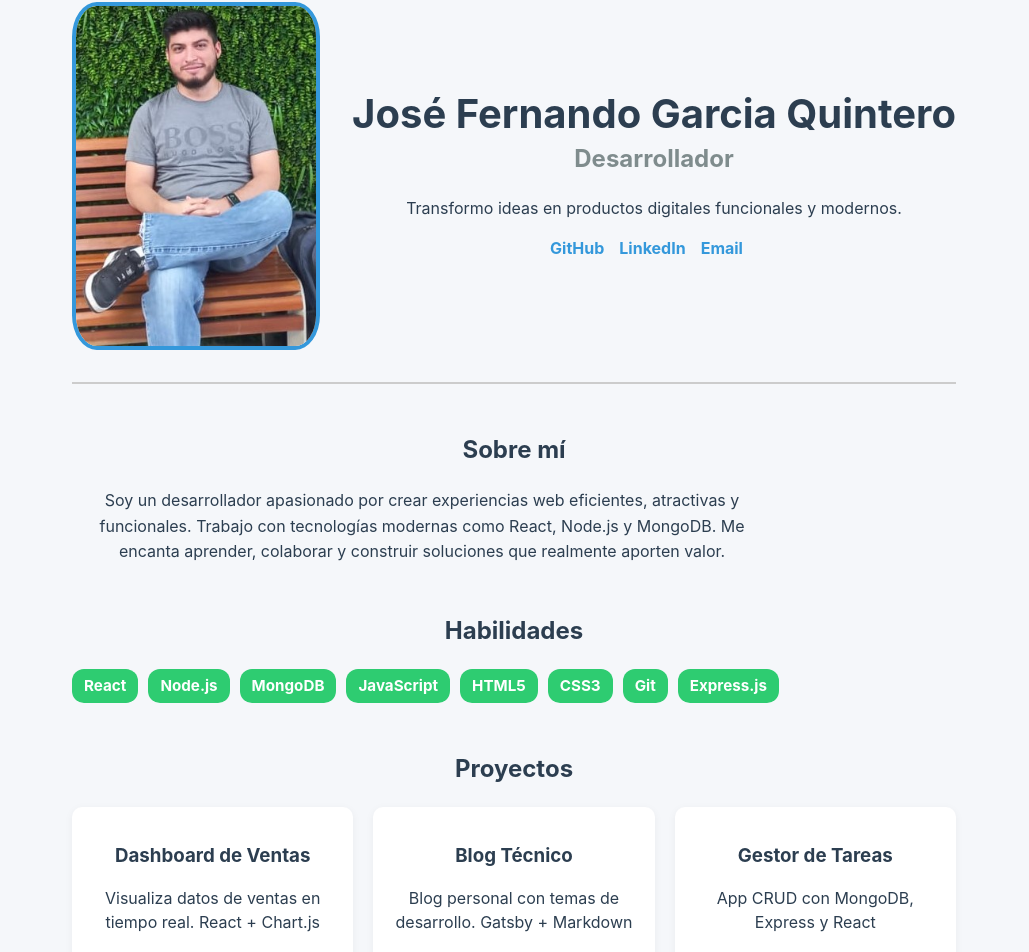
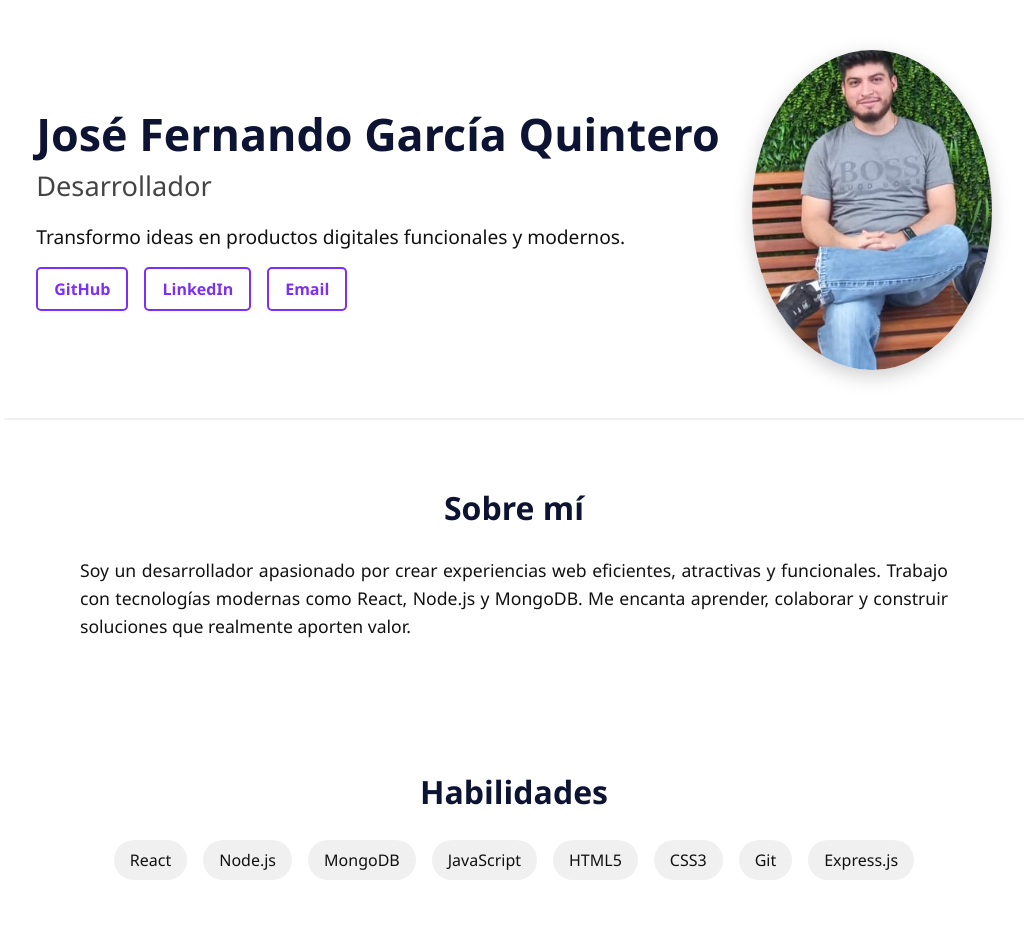
Before and after one commit to FernandoGarcia-tec/Saludo, a React (Vite) app: page / in a window 1280 px wide. Shown: the part 62-1014 px from the top of the page, without its empty margins (126-1155 px from the left). Built offline with nearby package versions, Linux system fonts and the light colour scheme.

Commit message:
mejoras estilo y agrego animaciones

```diff
--- a/package.json
+++ b/package.json
@@ -10,6 +10,7 @@
     "preview": "vite preview"
   },
   "dependencies": {
+    "aos": "^2.3.4",
     "react": "^19.0.0",
     "react-dom": "^19.0.0"
   },
--- a/src/PrimerComponente.jsx
+++ b/src/PrimerComponente.jsx
@@ -1,15 +1,20 @@
-import React from 'react'
-import './stilo.css'
-import fotoPerfil from "./assets/foto.jpg"
+import React, { useEffect } from 'react';
+import AOS from 'aos';
+import 'aos/dist/aos.css';
+import './stilo.css';
+import fotoPerfil from "./assets/foto.jpg";
 
 export const DatosPersonales = () => {
+  useEffect(() => {
+    AOS.init({ duration: 1000 });
+  }, []);
+
   return (
     <div className="portfolio-container">
-        <header className="hero">
-          <img src={fotoPerfil} alt="Foto de perfil" className="hero-photo" />
+      <header className="hero" data-aos="fade-up">
         <div className="hero-text">
-            <h1>José Fernando Garcia Quintero</h1>
-            <h2>Desarrollador </h2>
+          <h1>José Fernando García Quintero</h1>
+          <h2>Desarrollador</h2>
           <p>Transformo ideas en productos digitales funcionales y modernos.</p>
           <div className="hero-links">
             <a href="https://github.com/juanperez" target="_blank">GitHub</a>
@@ -17,9 +22,10 @@ export const DatosPersonales = () => {
             <a href="mailto:juan.perez@email.com">Email</a>
           </div>
         </div>
+        <img src={fotoPerfil} alt="Foto de perfil" className="hero-photo" />
       </header>
 
-        <section className="about">
+      <section className="about" data-aos="fade-left">
         <h2>Sobre mí</h2>
         <p>
           Soy un desarrollador apasionado por crear experiencias web eficientes, atractivas y funcionales.
@@ -27,7 +33,7 @@ export const DatosPersonales = () => {
         </p>
       </section>
 
-        <section className="skills">
+      <section className="skills" data-aos="zoom-in">
         <h2>Habilidades</h2>
         <div className="skill-tags">
           <span>React</span>
@@ -41,7 +47,7 @@ export const DatosPersonales = () => {
         </div>
       </section>
 
-        <section className="projects">
+      <section className="projects" data-aos="fade-up">
         <h2>Proyectos</h2>
         <div className="project-grid">
           <div className="project-card">
@@ -62,22 +68,16 @@ export const DatosPersonales = () => {
         </div>
       </section>
 
-        <section className="timeline">
+      <section className="timeline" data-aos="fade-right">
         <h2>Trayectoria</h2>
         <ul>
-            <li>
-              <strong>TechCorp</strong> – Front-end Developer (2021 - Presente)
-            </li>
-            <li>
-              <strong>DevSolutions</strong> – Web Developer Junior (2019 - 2021)
-            </li>
-            <li>
-              <strong>UTEM</strong> – Ingeniería en Sistemas (2015 - 2019)
-            </li>
+          <li><strong>TechCorp</strong> – Front-end Developer (2021 - Presente)</li>
+          <li><strong>DevSolutions</strong> – Web Developer Junior (2019 - 2021)</li>
+          <li><strong>UTEM</strong> – Ingeniería en Sistemas (2015 - 2019)</li>
         </ul>
       </section>
 
-        <footer className="contact">
+      <footer className="contact" >
         <p>¿Listo para colaborar? 📩 <strong>juan.perez@email.com</strong></p>
       </footer>
     </div>
--- a/src/stilo.css
+++ b/src/stilo.css
@@ -1,131 +1,177 @@
-/* PrimerComponente styles */
-
-body {
+/* Reset básico */
+* {
   margin: 0;
-    font-family: 'Inter', sans-serif;
-    background: #f5f7fa;
-    color: #2c3e50;
+  padding: 0;
+  box-sizing: border-box;
 }
 
+body, html {
+  width: 100%;
+  font-family: 'Segoe UI', Tahoma, Geneva, Verdana, sans-serif;
+  background-color: #ffffff;
+  color: #111;
+  scroll-behavior: smooth;
+}
+
+/* Contenedor principal */
 .portfolio-container {
-    max-width: 1100px;
-    margin: auto;
-    padding: 2rem;
+  display: flex;
+  flex-direction: column;
+  align-items: center;
+  padding: 2rem 1rem;
+  width: 100%;
 }
 
 /* Hero */
 .hero {
   display: flex;
+  flex-direction: row; /* asegúrate que sea fila */
   align-items: center;
+  justify-content: space-between;
+  flex-wrap: wrap;
   gap: 2rem;
-    padding-bottom: 2rem;
-    border-bottom: 2px solid #ccc;
+  padding: 3rem 2rem;
+  width: 100%;
+  max-width: 1200px;
+  margin: 0 auto;
+  border-bottom: 2px solid #f0f0f0;
+}
+
+.hero-text {
+  flex: 1;
+  min-width: 300px;
+  text-align: left;
+}
+
+.hero-text h1 {
+  font-size: 2.8rem;
+  font-weight: 800;
+  color: #0d1333;
+}
+
+.hero-text h2 {
+  font-size: 1.7rem;
+  font-weight: 500;
+  color: #444;
+  margin-top: 0.5rem;
+}
+
+.hero-text p {
+  font-size: 1.2rem;
+  margin: 1rem 0;
+  max-width: 600px;
+}
+
+.hero-links {
+  display: flex;
+  gap: 1rem;
+  flex-wrap: wrap;
+  margin-top: 1rem;
+}
+
+.hero-links a {
+  text-decoration: none;
+  color: #7b2ff7;
+  font-weight: 600;
+  border: 2px solid #7b2ff7;
+  padding: 0.5rem 1rem;
+  border-radius: 5px;
+  transition: all 0.3s ease;
+}
+
+.hero-links a:hover {
+  background-color: #7b2ff7;
+  color: #fff;
 }
 
 .hero-photo {
   width: 240px;
-    height: 340px;
+  height: 320px;
   object-fit: cover;
-    border-radius: 10%;
-    border: 4px solid #3498db;
+  border-radius: 50%;
+  box-shadow: 0 6px 20px rgba(0, 0, 0, 0.2);
 }
 
-  .hero-text h1 {
-    font-size: 2.5rem;
-    margin: 0;
+/* Secciones generales */
+section {
+  width: 100%;
+  max-width: 900px;
+  margin: 4rem auto;
+  text-align: center;
+  padding: 0 1rem;
 }
 
-  .hero-text h2 {
-    color: #7f8c8d;
-    margin-top: 5px;
+section h2 {
+  font-size: 2rem;
+  margin-bottom: 1.5rem;
+  color: #0d1333;
 }
 
-  .hero-text p {
-    margin-top: 10px;
-    font-size: 1rem;
+section p, section li {
+  font-size: 1.1rem;
+  line-height: 1.6;
+  text-align: justify;
 }
 
-  .hero-links a {
-    margin-right: 15px;
-    color: #3498db;
-    text-decoration: none;
-    font-weight: bold;
-  }
-
-  .hero-links a:hover {
-    text-decoration: underline;
-  }
-
-  /* Secciones */
-  section {
-    margin-top: 3rem;
-  }
-
-  .about p {
-    line-height: 1.6;
-    max-width: 700px;
-  }
-
-  .skills .skill-tags {
+/* Habilidades */
+.skill-tags {
   display: flex;
   flex-wrap: wrap;
-    gap: 10px;
-    margin-top: 1rem;
+  justify-content: center;
+  gap: 1rem;
 }
 
 .skill-tags span {
-    background-color: #2ecc71;
-    color: white;
-    padding: 6px 12px;
-    border-radius: 12px;
-    font-weight: bold;
-    font-size: 0.95rem;
+  background-color: #f0f0f0;
+  padding: 0.5rem 1rem;
+  border-radius: 20px;
+  font-weight: 500;
 }
 
 /* Proyectos */
-  .projects .project-grid {
-    display: grid;
-    grid-template-columns: repeat(auto-fit, minmax(260px, 1fr));
-    gap: 20px;
-    margin-top: 1rem;
+.project-grid {
+  display: flex;
+  flex-direction: column;
+  gap: 2rem;
 }
 
 .project-card {
-    background-color: #ffffff;
-    padding: 1rem;
-    border-radius: 10px;
-    box-shadow: 0 2px 8px rgba(0, 0, 0, 0.05);
-    transition: transform 0.2s ease;
-  }
-
-  .project-card:hover {
-    transform: translateY(-5px);
+  padding: 1rem 0;
+  border-bottom: 1px solid #ddd;
 }
 
 .project-card h3 {
+  color: #333;
+  font-size: 1.3rem;
+  margin-bottom: 0.5rem;
+}
+
+.project-card p {
+  font-size: 1rem;
+  color: #555;
   margin-bottom: 0.5rem;
 }
 
 .project-card a {
-    color: #2980b9;
-    font-weight: bold;
-    text-decoration: none;
+  color: #7b2ff7;
+  text-decoration: underline;
+  font-weight: 600;
 }
 
 /* Trayectoria */
 .timeline ul {
-    list-style-type: none;
-    padding-left: 0;
+  list-style: none;
+  padding: 0;
 }
 
 .timeline li {
-    margin-bottom: 15px;
+  margin-bottom: 6rem;
 }
 
 /* Footer */
 .contact {
+  margin: 4rem 0 2rem;
+  font-size: 1rem;
+  color: #222;
   text-align: center;
-    margin-top: 4rem;
-    font-size: 1.1rem;
-    color: #27ae60;
 }
```
Also changed, not shown: 1 other file (tests, documents, lock files or other folders). Lines whose indentation alone changed are shown as unchanged.
